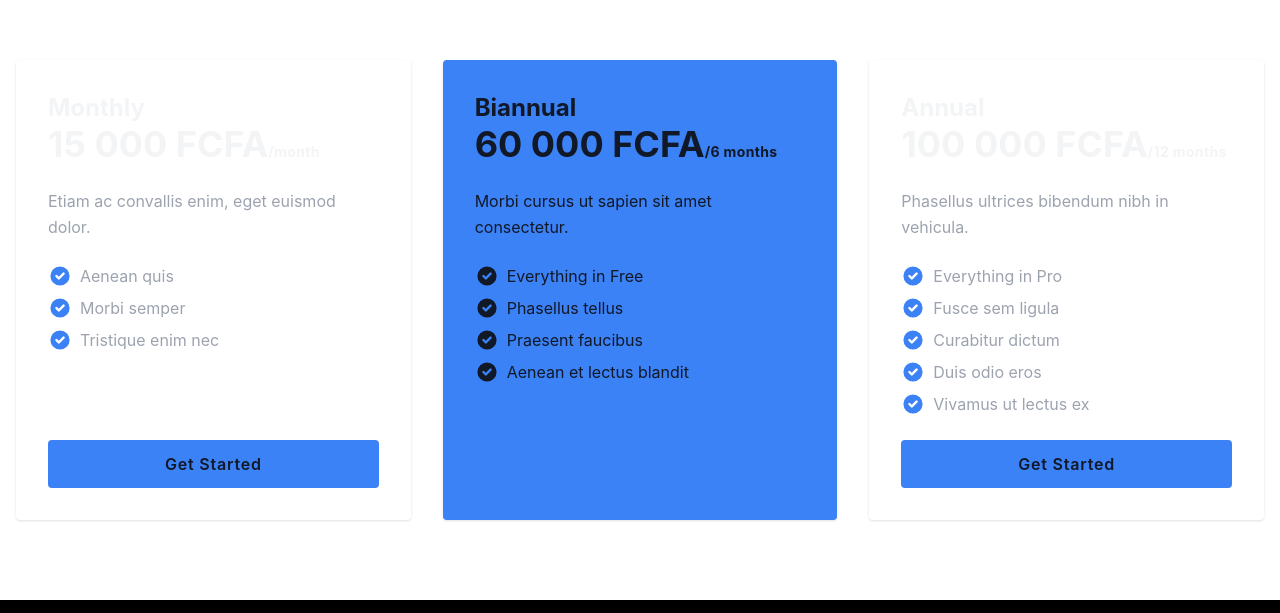
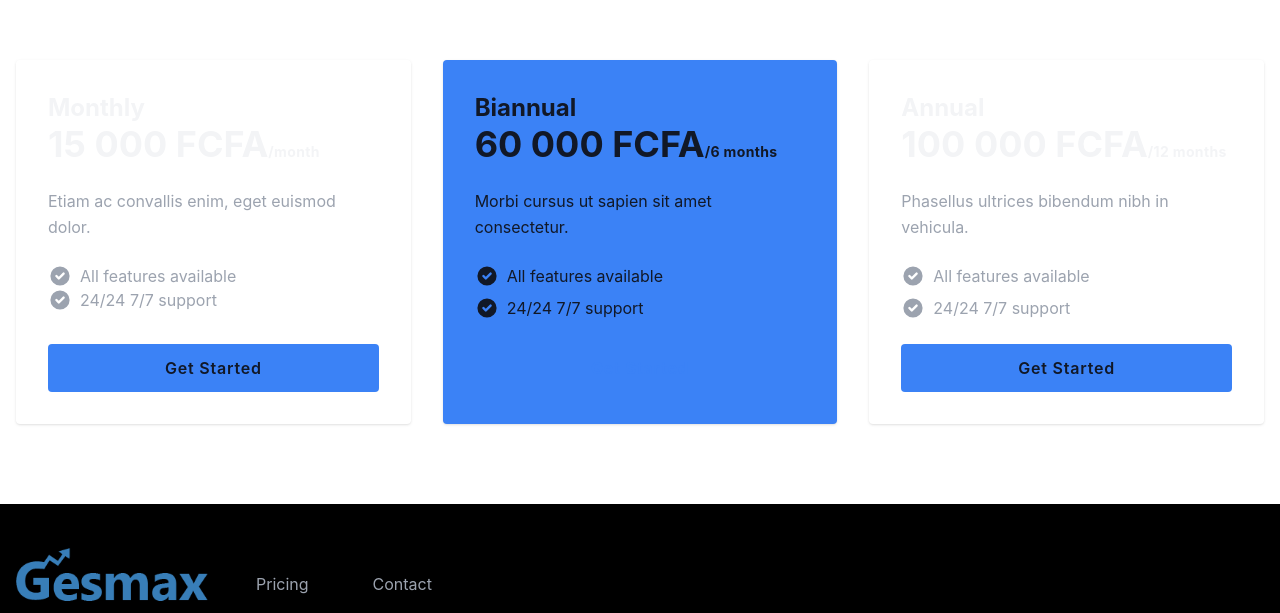
Before and after one commit to kamicodaxe/gesmax.web, a Next.js app: page /pricing in a window 1280 px wide. Shown: the part 596-1209 px from the top of the page. Built offline with nearby package versions, Linux system fonts and the light colour scheme; no server answers.

Commit message:
- updated pricing
TIME: 15mins

```diff
--- a/pages/pricing.tsx
+++ b/pages/pricing.tsx
@@ -48,17 +48,13 @@ const Pricing: NextPage<Props> = ({ data }) => {
                 </div>
                 <p className="mt-3 leading-relaxed text-gray-400">Etiam ac convallis enim, eget euismod dolor.</p>
                 <ul className="flex-1 mb-6 text-gray-400">
-                  <li className="flex mb-2 space-x-2">
-                    <SVGTickPrimary />
-                    <span>Aenean quis</span>
+                  <li className="flex items-center space-x-2">
+                    <SVGTickGray />
+                    <span>All features available</span>
                   </li>
-                  <li className="flex mb-2 space-x-2">
-                    <SVGTickPrimary />
-                    <span>Morbi semper</span>
-                  </li>
-                  <li className="flex mb-2 space-x-2">
-                    <SVGTickPrimary />
-                    <span>Tristique enim nec</span>
+                  <li className="flex items-center space-x-2">
+                    <SVGTickGray />
+                    <span>24/24 7/7 support</span>
                   </li>
                 </ul>
                 <button type="button" className="inline-block px-5 py-3 font-semibold tracking-wider text-center rounded bg-primary text-gray-900">Get Started</button>
@@ -76,20 +72,20 @@ const Pricing: NextPage<Props> = ({ data }) => {
                 <ul className="flex-1 space-y-2">
                   <li className="flex items-center space-x-2">
                     <SVGTickGray />
-                    <span>Everything in Free</span>
+                    <span>All features available</span>
                   </li>
                   <li className="flex items-center space-x-2">
                     <SVGTickGray />
-                    <span>Phasellus tellus</span>
+                    <span>24/24 7/7 support</span>
                   </li>
-                  <li className="flex items-center space-x-2">
+                  {/* <li className="flex items-center space-x-2">
                     <SVGTickGray />
                     <span>Praesent faucibus</span>
                   </li>
                   <li className="flex items-center space-x-2">
                     <SVGTickGray />
                     <span>Aenean et lectus blandit</span>
-                  </li>
+                  </li> */}
                 </ul>
                 <a rel="noopener noreferrer" href="#" className="inline-block w-full px-5 py-3 font-bold tracking-wider text-center rounded dark:bg-gray-800 text-primary">Get Started</a>
               </div>
@@ -104,25 +100,13 @@ const Pricing: NextPage<Props> = ({ data }) => {
                 </div>
                 <p className="leading-relaxed text-gray-400">Phasellus ultrices bibendum nibh in vehicula.</p>
                 <ul className="space-y-2 text-gray-400">
-                  <li className="flex items-start space-x-2">
-                    <SVGTickPrimary />
-                    <span>Everything in Pro</span>
+                  <li className="flex items-center space-x-2">
+                    <SVGTickGray />
+                    <span>All features available</span>
                   </li>
-                  <li className="flex items-start space-x-2">
-                    <SVGTickPrimary />
-                    <span>Fusce sem ligula</span>
-                  </li>
-                  <li className="flex items-start space-x-2">
-                    <SVGTickPrimary />
-                    <span>Curabitur dictum</span>
-                  </li>
-                  <li className="flex items-start space-x-2">
-                    <SVGTickPrimary />
-                    <span>Duis odio eros</span>
-                  </li>
-                  <li className="flex items-start space-x-2">
-                    <SVGTickPrimary />
-                    <span>Vivamus ut lectus ex</span>
+                  <li className="flex items-center space-x-2">
+                    <SVGTickGray />
+                    <span>24/24 7/7 support</span>
                   </li>
                 </ul>
                 <a rel="noopener noreferrer" href="#" className="inline-block w-full px-5 py-3 font-semibold tracking-wider text-center rounded bg-primary text-gray-900">Get Started</a>
```
